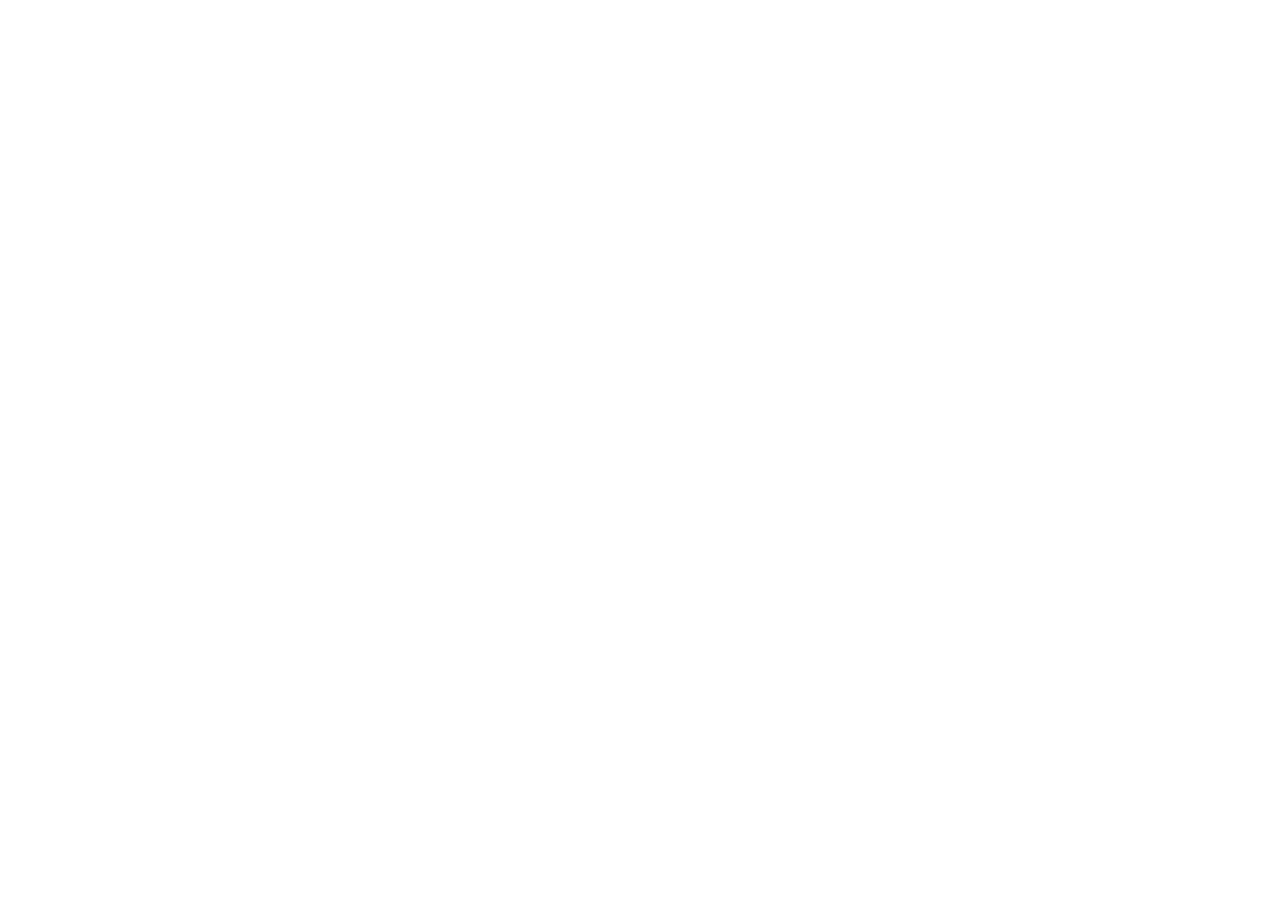
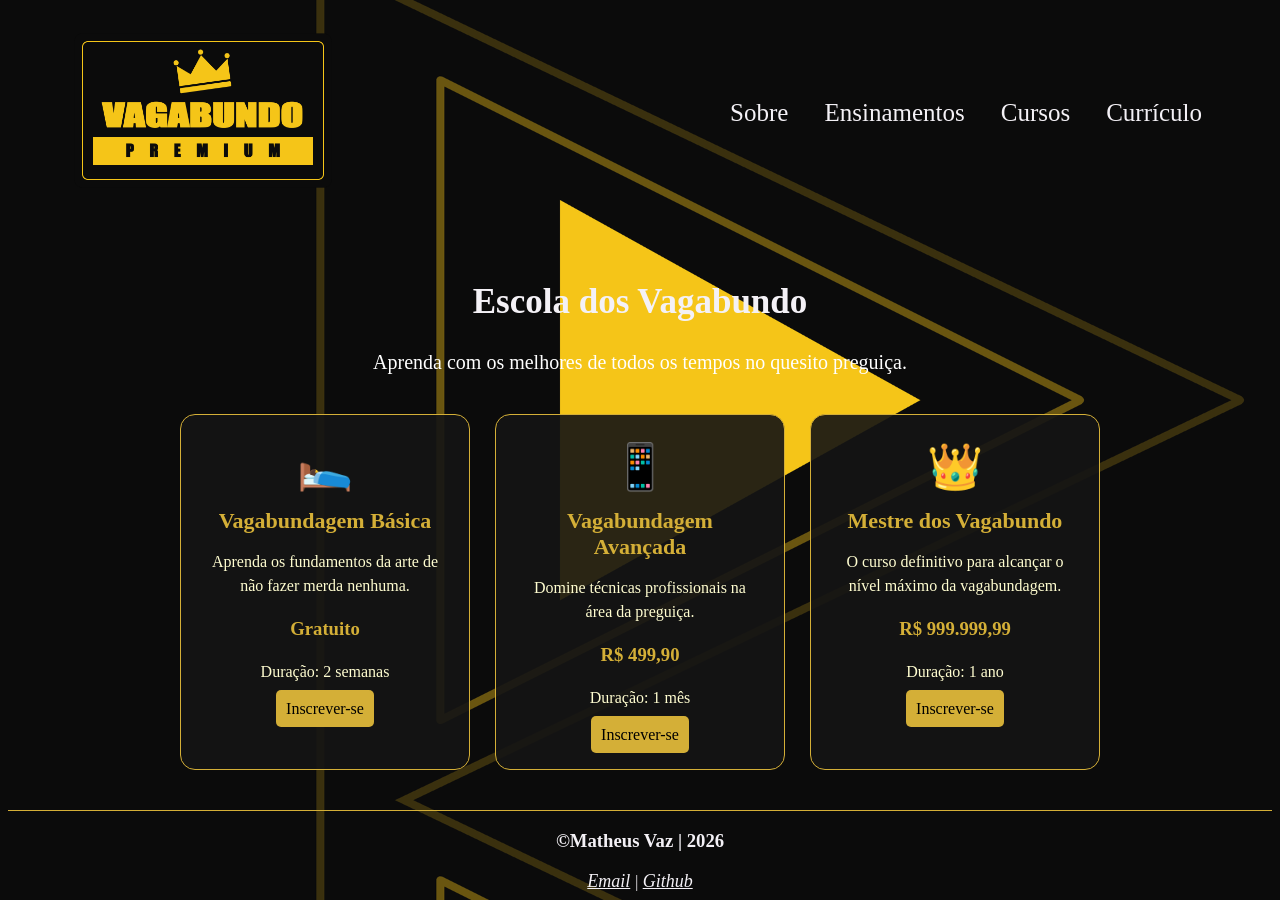
Before and after one commit to matheus-moraesdev/prjVagabundo, a plain HTML site: page pages/cursos.html in a window 1280 px wide. Before the commit the page ends 800 px from the top, so only its background shows below. Drawn offline with Linux system fonts and the light colour scheme.

Commit message:
Adição e estilização de conteúdos no main da página Cursos

```diff
--- a/pages/cursos.html
+++ b/pages/cursos.html
@@ -0,0 +1,96 @@
+<!DOCTYPE html>
+<html lang="pt-br">
+<head>
+    <meta charset="UTF-8">
+    <meta name="viewport" content="width=device-width, initial-scale=1.0">
+    <title>Vagabundo Premium | Cursos</title>
+    <link rel="stylesheet" href="/style/style.css">
+    <link rel="stylesheet" href="/style/style-cursos.css">
+</head>
+<body>
+    <header class="cabecalho">
+    <img class="logo" src="/img/logo_v2.png" alt="logo2">
+
+    <nav class="menu">
+        <a class="menu-link" href="../index.html">Sobre</a>
+        <a class="menu-link" href="/pages/ensinamentos.html">Ensinamentos</a>
+        <a class="menu-link" href="/pages/cursos.html">Cursos</a>
+        <a class="menu-link" href="/pages/curriculo.html">Currículo</a>
+    </nav>
+    </header>
+    <main>
+        <section class="cursos">
+
+    <h1> Escola dos Vagabundo</h1>
+
+    <p class="subtitulo">
+        Aprenda com os melhores de todos os tempos no quesito preguiça.
+    </p>
+
+    <div class="cards-cursos">
+
+        <div class="card-curso">
+            <span class="icone">🛌</span>
+
+            <h2>Vagabundagem Básica</h2>
+
+            <p>
+                Aprenda os fundamentos da arte de não fazer merda nenhuma.
+            </p>
+
+            <h3>Gratuito</h3>
+
+            <p>Duração: 2 semanas</p>
+
+            <a href="#" class="botao">Inscrever-se</a>
+        </div>
+
+
+        <div class="card-curso">
+            <span class="icone">📱</span>
+
+            <h2>Vagabundagem Avançada</h2>
+
+            <p>
+                Domine técnicas profissionais na área da preguiça.
+            </p>
+
+            <h3>R$ 499,90</h3>
+
+            <p>Duração: 1 mês</p>
+
+            <a href="#" class="botao">Inscrever-se</a>
+        </div>
+
+
+        <div class="card-curso">
+            <span class="icone">👑</span>
+
+            <h2>Mestre dos Vagabundo</h2>
+
+            <p>
+                O curso definitivo para alcançar o nível máximo da vagabundagem.
+            </p>
+
+            <h3>R$ 999.999,99</h3>
+
+            <p>Duração: 1 ano</p>
+
+            <a href="#" class="botao">Inscrever-se</a>
+        </div>
+
+    </div>
+
+</section>
+    </main>
+    <footer class="rodape">
+        <h3>&copy;Matheus Vaz | 2026</h3>
+       <address>
+                <a class="link" href="mailto:matheusmoraes.vaz07@gmail.com">Email</a>
+                <span> | </span>
+                <a class="link" href="https://github.com/matheus-moraesdev">Github</a>
+        </address>
+    </footer>
+
+</body>
+</html>
--- /dev/null
+++ b/style/style-cursos.css
@@ -0,0 +1,81 @@
+*{
+    box-sizing: border-box;
+}
+
+body{
+    background-image: url(/img/cursos.png);
+    background-size: cover;
+    background-position: center;
+    background-repeat: no-repeat;
+    background-attachment: fixed;
+    color: #f4f1f6;
+}
+
+.cursos {
+    text-align: center;
+    padding: 40px 20px;
+}
+
+.cursos h1 {
+    color: #f4f1f6;
+    font-size: 35px;
+}
+
+.cursos h1:hover{
+    color:#b8860b;
+}
+
+.subtitulo {
+    color: #fff;
+    margin-bottom: 40px;
+    font-size: 20px;
+    text-align: center;
+}
+
+.cards-cursos {
+    display: flex;
+    flex-wrap: wrap;
+    justify-content: center;
+    gap: 25px;
+}
+
+.card-curso {
+    background-color: rgba(20, 20, 20, 0.9);
+    border: 1px solid #d4af37;
+    border-radius: 15px;
+    width: 290px;
+    padding: 25px;
+}
+
+.icone {
+    font-size: 45px;
+}
+
+.card-curso h2 {
+    color: #d4af37;
+    font-size: 22px;
+    margin: 15px 0;
+}
+
+.card-curso p {
+    color: #fffdd0;
+    line-height: 1.5;
+}
+
+.card-curso h3 {
+    color: #d4af37;
+    margin: 20px 0;
+}
+
+.botao {
+    background-color: #d4af37;
+    color: black;
+    padding: 10px;
+    border-radius: 5px;
+    text-decoration: none;
+}
+
+.cards-cursos:hover{
+    transition: 0.5s;
+    transform: translateY(-7%);
+}
```
Also changed, not shown: pages/ensinamentos.html (+4 -4 lines).
